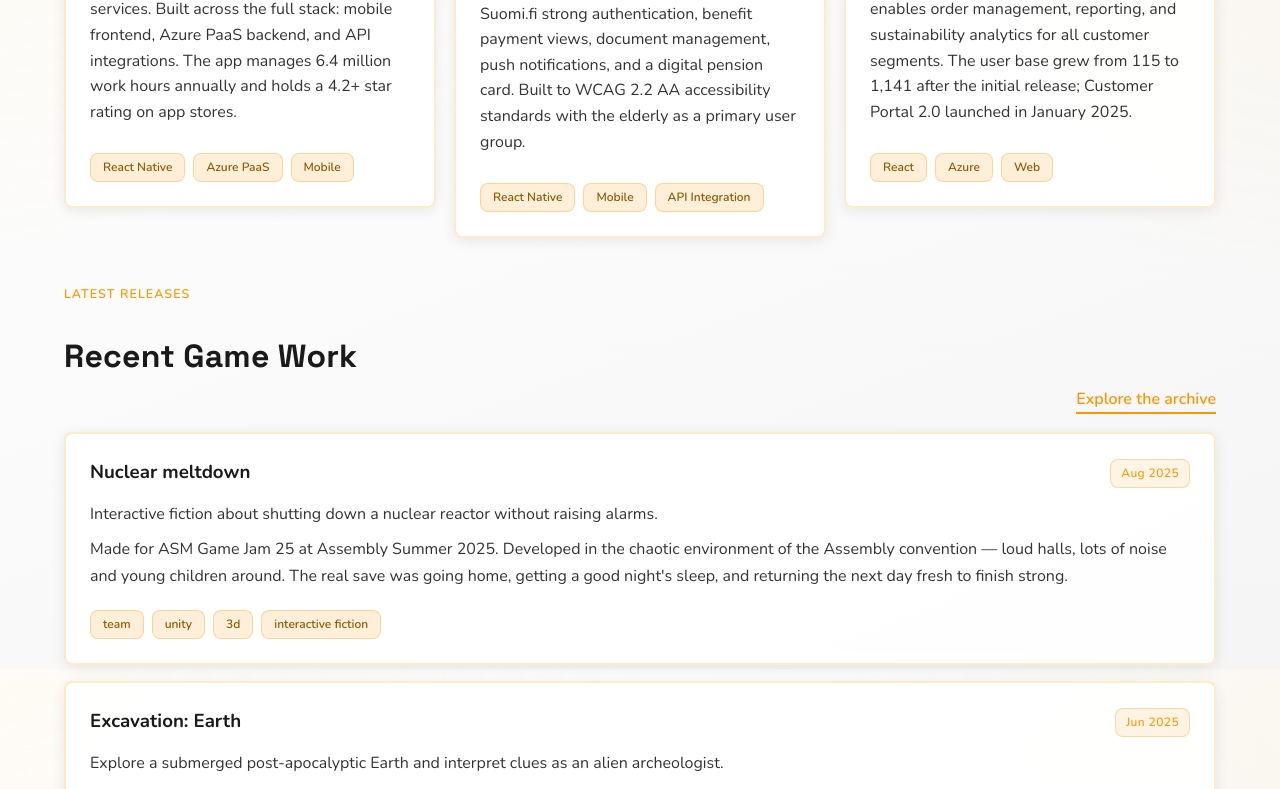
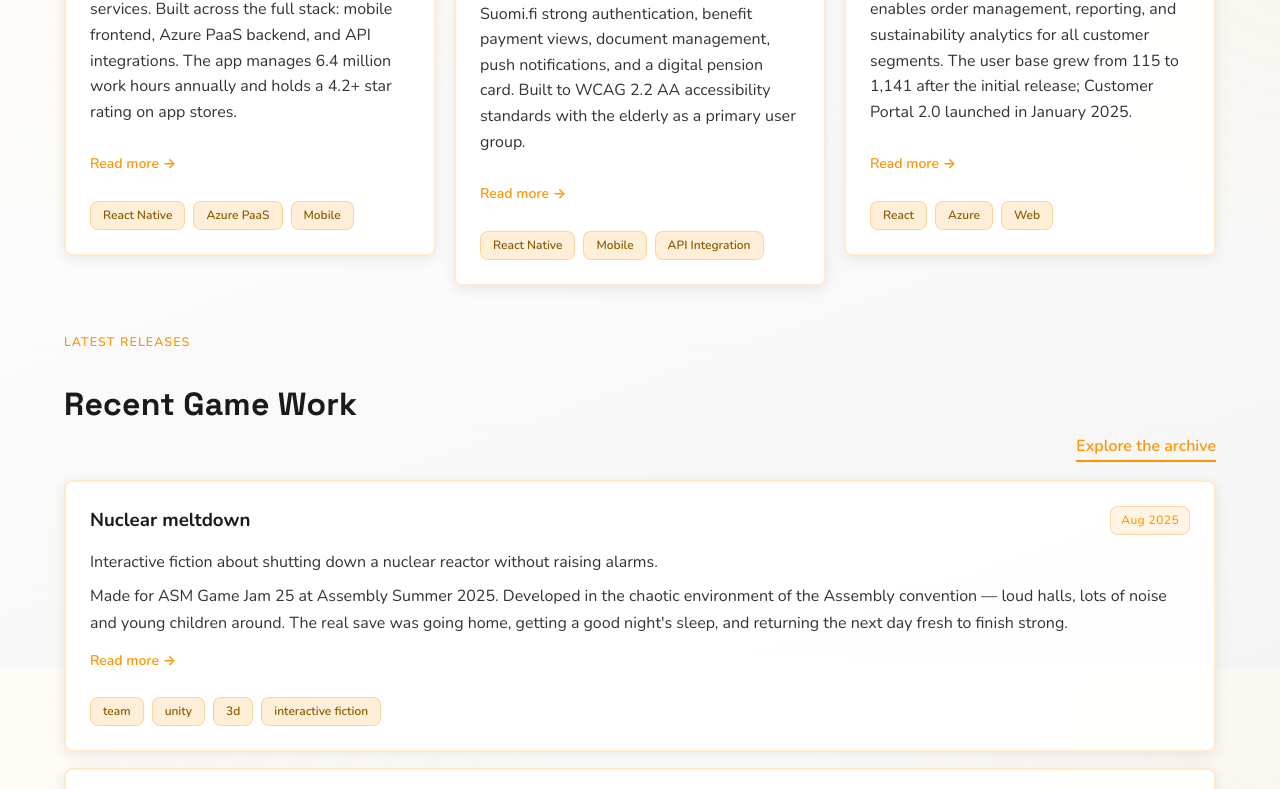
Before and after one commit to Crare/crare.github.io, a React (Vite) app in the folder my-app/: page / in a window 1280 px wide. Shown: the part 1731-2520 px from the top of the page. Built offline with nearby package versions, Linux system fonts and the light colour scheme.

Commit message:
Enhance ProjectsSection and LandingPage with new project link text and read more links; update global styles for improved presentation.

```diff
--- a/my-app/src/components/ProjectsSection.tsx
+++ b/my-app/src/components/ProjectsSection.tsx
@@ -25,6 +25,9 @@ type ProjectsSectionProps = {
 };
 
 const ProjectsSection = ({ projects, title = "Featured Projects", openGalleryModal }: ProjectsSectionProps) => {
+  const isCustomerProjects = title === "Customer Projects";
+  const linkText = isCustomerProjects ? "Read the case" : "Go to the project";
+
   return (
     <section id="projects" className="projects-section">
       <Container maxWidth="lg">
@@ -69,7 +72,7 @@ const ProjectsSection = ({ projects, title = "Featured Projects", openGalleryMod
               <div style={{ marginTop: "1rem" }}>
                 {project.link && (
                   <Link referrerPolicy="origin" href={project.link} target="_blank" className="project-external-link" onClick={() => trackEvent("external_link_click", { type: "project", project: project.title })}>
-                    Go to the project
+                    {linkText}
                     <OpenInNewIcon className="project-external-link-icon" />
                   </Link>
                 )}
--- a/my-app/src/pages/LandingPage.tsx
+++ b/my-app/src/pages/LandingPage.tsx
@@ -4,6 +4,7 @@ import { Helmet } from "react-helmet-async";
 import { Link as RouterLink } from "react-router-dom";
 import { gamesData } from "../data/games";
 import { projectsData, customerProjectsData } from "../data/projects";
+import { trackEvent } from "../utils/analytics";
 
 const toAnchorId = (prefix: string, title: string) => {
   const slug = title
@@ -133,6 +134,16 @@ const LandingPage = () => {
                   </div>
                   <h3>{project.title}</h3>
                   <p>{project.description}</p>
+                  <RouterLink
+                    to={`/projects#${toAnchorId("project", project.title)}`}
+                    className="landing-feature-read-more"
+                    onClick={(e) => {
+                      e.stopPropagation();
+                      trackEvent("landing_read_more_click", { project: project.title });
+                    }}
+                  >
+                    Read more →
+                  </RouterLink>
                   <div className="landing-chip-row">
                     {project.tech.slice(0, 3).map((tech) => (
                       <span key={tech} className="tech-tag">
@@ -174,6 +185,16 @@ const LandingPage = () => {
                   </div>
                   <p className="landing-game-description">{game.description}</p>
                   <p className="landing-game-details">{game.details}</p>
+                  <RouterLink
+                    to={`/games#${toAnchorId("game", game.title)}`}
+                    className="landing-feature-read-more"
+                    onClick={(e) => {
+                      e.stopPropagation();
+                      trackEvent("landing_read_more_click", { game: game.title });
+                    }}
+                  >
+                    Read more →
+                  </RouterLink>
                   <div className="landing-chip-row">
                     {game.tags.slice(0, 4).map((tag) => (
                       <span key={tag} className="tech-tag">
--- a/my-app/src/styles/global.css
+++ b/my-app/src/styles/global.css
@@ -421,7 +421,22 @@ html {
   display: flex;
   flex-wrap: wrap;
   gap: 0;
-  margin-top: 8px;
+  margin-top: 12px;
+}
+
+.landing-feature-read-more {
+  display: inline-flex;
+  color: #FF9500;
+  text-decoration: none;
+  font-weight: 600;
+  font-size: 14px;
+  transition: color 0.2s ease;
+  margin-top: 12px;
+  margin-bottom: 0;
+}
+
+.landing-feature-read-more:hover {
+  color: #FFD700;
 }
 
 .landing-game-list {
```
